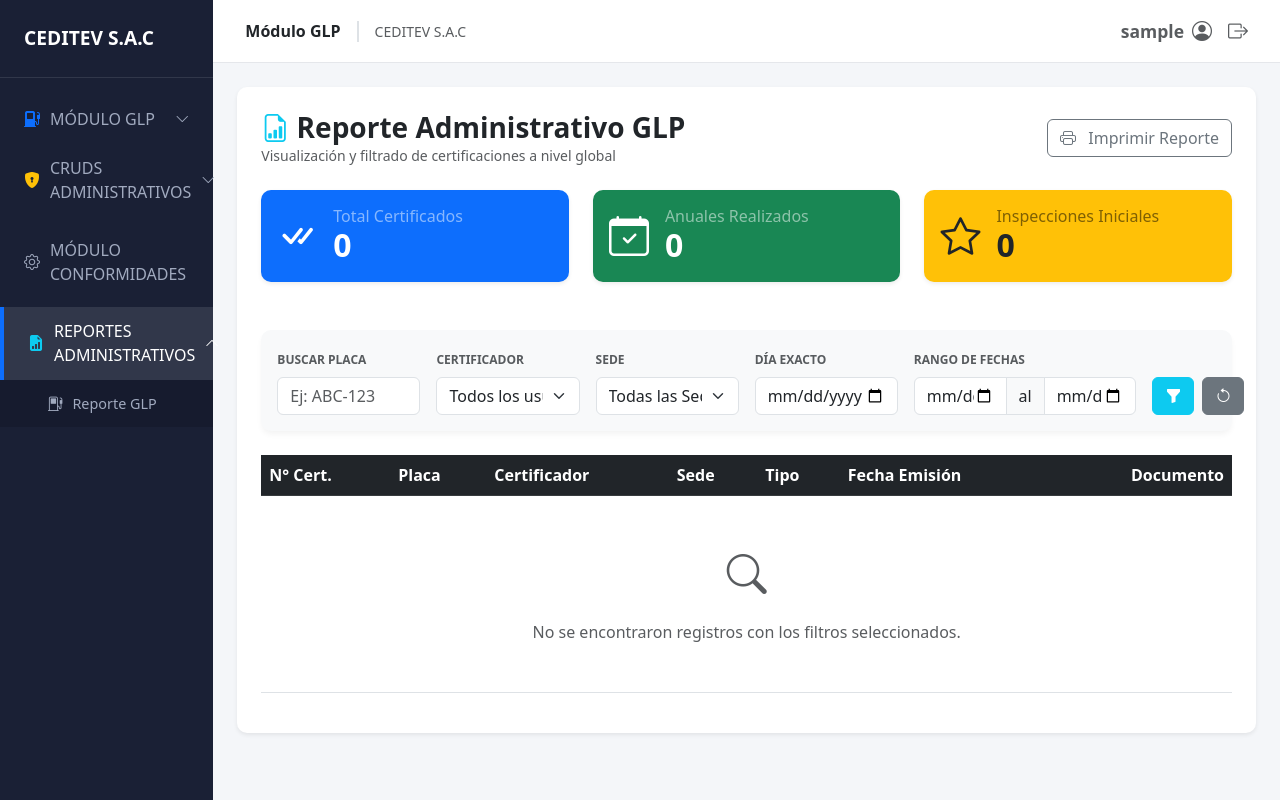
After one commit to Fabrizio106/sistema_GLPyCONF, a Django app: page /glp/reportes/ in a window 1280 px wide. The commit adds this page. Run offline with Django 5.2, Linux system fonts and the light colour scheme; the visitor is signed in with stand-in values (Sample User, id 1); data comes from the database, SQL or seed files in the repository; data that the repository does not hold is empty; some libraries are stand-ins or nearby versions.

Commit message:
Prueba V2

```diff
--- a/config/settings.py
+++ b/config/settings.py
@@ -112,7 +112,7 @@ try:
 except:
     locale.setlocale(locale.LC_ALL, '') # Si falla, usa el del sistema
 
-TIME_ZONE = 'UTC'
+TIME_ZONE = 'America/Lima'
 
 USE_I18N = True
 
--- a/glp/templates/glp/pdf_certificado.html
+++ b/glp/templates/glp/pdf_certificado.html
@@ -254,7 +254,7 @@
     </div>
 
     <p style="font-size: 7pt; margin-top: 10pt; text-align: center;">
-        Se expide el presente certificado en la ciudad de {{ certificado.ciudad_glp_pdf|upper }}, el {{ certificado.fecha_emision_es }}
+        Se expide el presente certificado en la ciudad de {{ certificado.ciudad_glp_pdf|upper }}, el {{ certificado.fecha_certificacion_es }}
     </p>
 
 </body>
--- /dev/null
+++ b/glp/templates/glp/reporte_general_glp.html
@@ -0,0 +1,171 @@
+{% extends 'base.html' %}
+
+{% block content %}
+<div class="card p-4 border-0 shadow-sm">
+    <div class="d-flex justify-content-between align-items-center mb-4">
+        <div>
+            <h3 class="fw-bold text-dark mb-0"><i class="bi bi-file-earmark-bar-graph text-info"></i> Reporte Administrativo GLP</h3>
+            <p class="text-muted small mb-0">Visualización y filtrado de certificaciones a nivel global</p>
+        </div>
+        <button onclick="window.print()" class="btn btn-outline-secondary">
+            <i class="bi bi-printer me-2"></i> Imprimir Reporte
+        </button>
+    </div>
+
+    <div class="row mb-4">
+        <div class="col-md-4">
+            <div class="card bg-primary text-white border-0 shadow-sm">
+                <div class="card-body d-flex align-items-center">
+                    <div class="fs-1 me-3"><i class="bi bi-check-all"></i></div>
+                    <div>
+                        <h6 class="mb-0 text-white-50">Total Certificados</h6>
+                        <h2 class="fw-bold mb-0">{{ total }}</h2>
+                    </div>
+                </div>
+            </div>
+        </div>
+        <div class="col-md-4">
+            <div class="card bg-success text-white border-0 shadow-sm">
+                <div class="card-body d-flex align-items-center">
+                    <div class="fs-1 me-3"><i class="bi bi-calendar-check"></i></div>
+                    <div>
+                        <h6 class="mb-0 text-white-50">Anuales Realizados</h6>
+                        <h2 class="fw-bold mb-0">{{ anuales }}</h2>
+                    </div>
+                </div>
+            </div>
+        </div>
+        <div class="col-md-4">
+            <div class="card bg-warning text-dark border-0 shadow-sm">
+                <div class="card-body d-flex align-items-center">
+                    <div class="fs-1 me-3"><i class="bi bi-star"></i></div>
+                    <div>
+                        <h6 class="mb-0 text-black-50">Inspecciones Iniciales</h6>
+                        <h2 class="fw-bold mb-0">{{ iniciales }}</h2>
+                    </div>
+                </div>
+            </div>
+        </div>
+    </div>
+
+    <div class="card border-0 bg-light mb-4">
+        <div class="card-body">
+            <form method="GET" class="row g-3">
+                <div class="col-md-2">
+                    <label class="form-label small text-muted fw-bold">BUSCAR PLACA</label>
+                    <input type="text" name="q" class="form-control" placeholder="Ej: ABC-123" value="{{ request.GET.q }}">
+                </div>
+
+                <div class="col-md-2">
+                    <label class="form-label small text-muted fw-bold">CERTIFICADOR</label>
+                    <select name="usuario" class="form-select">
+                        <option value="">Todos los usuarios</option>
+                        {% for u in usuarios %}
+                        <option value="{{ u.id }}" {% if request.GET.usuario == u.id|stringformat:"i" %}selected{% endif %}>
+                            {{ u.first_name }} {{ u.last_name }} ({{ u.username }})
+                        </option>
+                        {% endfor %}
+                    </select>
+                </div>
+
+                <div class="col-md-2">
+                    <label class="form-label small text-muted fw-bold">SEDE</label>
+                    <select name="sede" class="form-select">
+                        <option value="">Todas las Sedes</option>
+                        {% for s in sedes %}
+                        <option value="{{ s.id }}" {% if request.GET.sede == s.id|stringformat:"i" %}selected{% endif %}>
+                            {{ s.nombre_sede }}
+                        </option>
+                        {% endfor %}
+                    </select>
+                </div>
+
+                <div class="col-md-2">
+                    <label class="form-label small text-muted fw-bold">DÍA EXACTO</label>
+                    <input type="date" name="fecha" class="form-control" value="{{ request.GET.fecha }}">
+                </div>
+
+                <div class="col-md-3">
+                    <label class="form-label small text-muted fw-bold">RANGO DE FECHAS</label>
+                    <div class="input-group">
+                        <input type="date" name="inicio" class="form-control" value="{{ request.GET.inicio }}">
+                        <span class="input-group-text">al</span>
+                        <input type="date" name="fin" class="form-control" value="{{ request.GET.fin }}">
+                    </div>
+                </div>
+
+                <div class="col-md-1 d-flex align-items-end gap-2">
+                    <button type="submit" class="btn btn-info text-white w-100" title="Aplicar Filtros">
+                        <i class="bi bi-funnel-fill"></i>
+                    </button>
+                    <a href="{% url 'reporte_glp_admin' %}" class="btn btn-secondary w-100" title="Limpiar Búsqueda">
+                        <i class="bi bi-arrow-counterclockwise"></i>
+                    </a>
+                </div>
+            </form>
+        </div>
+    </div>
+
+    <div class="table-responsive">
+        <table class="table table-hover align-middle">
+            <thead class="table-dark">
+                <tr>
+                    <th>N° Cert.</th>
+                    <th>Placa</th>
+                    <th>Certificador</th>
+                    <th>Sede</th>
+                    <th>Tipo</th>
+                    <th>Fecha Emisión</th>
+                    <th class="text-end">Documento</th>
+                </tr>
+            </thead>
+            <tbody>
+                {% for c in certificados %}
+                <tr>
+                    <td class="fw-bold">{{ c.numero_certificado }}</td>
+                    <td><span class="badge bg-light text-dark border">{{ c.placa }}</span></td>
+                    <td>
+                        <div class="d-flex align-items-center">
+                            <i class="bi bi-person-circle me-2 text-primary"></i>
+                            <div>
+                                <div class="fw-bold small">{{ c.usuario.get_full_name|default:c.usuario.username }}</div>
+                            </div>
+                        </div>
+                    </td>
+                    <td>{{ c.sede.nombre_sede }}</td>
+                    <td>
+                        {% if c.tipo_certificado == 'INICIAL' %}
+                            <span class="badge rounded-pill bg-warning text-dark">INICIAL</span>
+                        {% else %}
+                            <span class="badge rounded-pill bg-success">ANUAL</span>
+                        {% endif %}
+                    </td>
+                    <td>
+                        <div class="small fw-bold">{{ c.fecha_emision|date:"d/m/Y" }}</div>
+                        <div class="text-primary fw-bold" style="font-size: 0.85rem;">
+                            <i class="bi bi-clock-history"></i> {{ c.fecha_registro|date:"H:i" }}
+                        </div>
+
+                        <div class="text-muted mt-1" style="font-size: 0.7rem; border-top: 1px solid #eee;">
+                            Emisión: {{ c.fecha_certificacion|date:"d/m/Y" }}
+                        </div>
+                    </td>
+                    <td class="text-end">
+                        <a href="{% url 'descargar_pdf_glp' c.pk %}" class="btn btn-sm btn-danger shadow-sm">
+                            <i class="bi bi-file-earmark-pdf"></i> PDF
+                        </a>
+                    </td>
+                </tr>
+                {% empty %}
+                <tr>
+                    <td colspan="7" class="text-center text-muted p-5">
+                        <i class="bi bi-search fs-1 d-block mb-3"></i>
+                        No se encontraron registros con los filtros seleccionados.
+                    </td>
+                </tr>
+                {% endfor %}
+            </tbody>
+        </table>
+    </div>
+</div>
+{% endblock %}
--- a/glp/urls.py
+++ b/glp/urls.py
@@ -10,5 +10,6 @@ urlpatterns = [
     path('configuracion-sedes/eliminar/<int:pk>/', views.eliminar_sede, name='eliminar_sede'),
     path('editar/<int:pk>/', views.editar_certificado_glp, name='editar_glp'),
     path('eliminar/<int:pk>/', views.eliminar_certificado_glp, name='eliminar_glp'),
+    path('reportes/', views.reporte_glp_admin, name='reporte_glp_admin'),
 
 ]
--- a/glp/views.py
+++ b/glp/views.py
@@ -29,6 +29,8 @@ def registrar_certificado_glp(request):
     if request.method == 'POST':
         form = CertificadoGLPForm(request.POST)
         if form.is_valid():
+            certificado = form.save(commit=False)
+            certificado.usuario = request.user
             form.save()
             messages.success(request, "¡Certificado registrado con éxito!")
             return redirect('registrar_glp')
@@ -43,7 +45,6 @@ def registrar_certificado_glp(request):
 
 def render_to_pdf(template_src, context_dict={}, filename="documento"):
     template = get_template(template_src)
-    # Esta línea es la que cambia {{ certificado.placa }} por "ABC-123"
     html = template.render(context_dict)
 
     response = HttpResponse(content_type='application/pdf')
@@ -57,20 +58,36 @@ def render_to_pdf(template_src, context_dict={}, filename="documento"):
 
 @login_required
 def historial_glp(request):
-    certificados = CertificadoGLP.objects.all().order_by('-id')
-
-    query = request.GET.get('q')
+    certificados = CertificadoGLP.objects.filter(usuario=request.user).order_by('-id')
+    query = request.GET.get('q') # por placa
+    sede_id = request.GET.get('sede')      # por sede
+    fecha_unica = request.GET.get('fecha') # por dia
+    f_inicio = request.GET.get('inicio')   # por rango
+    f_fin = request.GET.get('fin')
     if query:
         certificados = certificados.filter(placa__icontains=query)
+    if sede_id:
+        certificados = certificados.filter(sede_id=sede_id)
+    if fecha_unica:
+        certificados = certificados.filter(fecha_emision=fecha_unica)
+    elif f_inicio and f_fin:
+        certificados = certificados.filter(fecha_emision__range=[f_inicio, f_fin])
 
-    return render(request, 'glp/historial_glp.html', {'certificados': certificados})
+    sedes = SedeConfiguracion.objects.all()
+
+    return render(request, 'glp/historial_glp.html', {
+        'certificados': certificados,
+        'sedes': sedes,
+    })
 
 @login_required
 def descargar_pdf_glp(request, pk):
     certificado = get_object_or_404(CertificadoGLP, pk=pk)
     return render_to_pdf('glp/pdf_certificado.html', {'certificado': certificado}, filename=certificado.placa)
 
+
 @login_required
+@staff_member_required
 def gestion_sedes(request, pk=None):
     sede_instancia = get_object_or_404(SedeConfiguracion, pk=pk) if pk else None
 
@@ -122,6 +139,7 @@ def eliminar_certificado_glp(request, pk):
     return redirect('historial_glp')
 
 @login_required
+@staff_member_required
 def gestion_usuarios(request, user_id=None):
     usuario_editar = None
     if user_id:
@@ -181,3 +199,47 @@ def eliminar_usuario(request, user_id):
         messages.warning(request, f"Usuario eliminado.", extra_tags='usuario')
 
     return redirect('gestion_usuarios')
+
+@login_required
+@staff_member_required
+def reporte_glp_admin(request):
+
+    q = request.GET.get('q')
+    user_id = request.GET.get('usuario')
+    sede_id = request.GET.get('sede')
+    f_unica = request.GET.get('fecha')
+    f_inicio = request.GET.get('inicio')
+    f_fin = request.GET.get('fin')
+
+    hubo_busqueda = any([q, user_id, sede_id, f_unica, (f_inicio and f_fin)])
+
+    if hubo_busqueda:
+        certificados = CertificadoGLP.objects.all().order_by('-id')
+        if q:
+            certificados = certificados.filter(placa__icontains=q)
+        if user_id:
+            certificados = certificados.filter(usuario_id=user_id)
+        if sede_id:
+            certificados = certificados.filter(sede_id=sede_id)
+        if f_unica:
+            certificados = certificados.filter(fecha_emision=f_unica)
+        elif f_inicio and f_fin:
+            certificados = certificados.filter(fecha_emision__range=[f_inicio, f_fin])
+    else:
+        certificados = CertificadoGLP.objects.none()
+
+    usuarios = User.objects.filter(is_staff=False)
+    sedes = SedeConfiguracion.objects.all()
+
+    total_encontrados = certificados.count()
+    total_anuales = certificados.filter(tipo_certificado='ANUAL').count()
+    total_iniciales = certificados.filter(tipo_certificado='INICIAL').count()
+
+    return render(request, 'glp/reporte_general_glp.html', {
+        'certificados': certificados,
+        'usuarios': usuarios,
+        'sedes': sedes,
+        'total': total_encontrados,
+        'anuales': total_anuales,
+        'iniciales': total_iniciales
+    })
--- a/templates/base.html
+++ b/templates/base.html
@@ -7,12 +7,13 @@
     <title>{% block title %}Sistema de Certificaciones{% endblock %}</title>
     <link href="https://cdn.jsdelivr.net/npm/bootstrap@5.3.0/dist/css/bootstrap.min.css" rel="stylesheet">
     <link rel="stylesheet" href="https://cdn.jsdelivr.net/npm/bootstrap-icons@1.11.1/font/bootstrap-icons.css">
-    <!-- SweetAlert2 para los anuncios de éxito -->
-    <script src="https://cdn.jsdelivr.net/npm/sweetalert2@11"></script>
     <style>
+        :root { font-display: swap; }
         body {
             background-color: #f4f6f9;
             overflow-x: hidden;
+            font-family: system-ui,
+            -apple-system, sans-serif;
         }
 
         .sidebar {
@@ -60,7 +61,6 @@
             background-color: rgba(255, 255, 255, 0.05);
         }
 
-        /* Estilos para submenús */
         .submenu {
             background-color: #161b2e;
             list-style: none;
@@ -118,7 +118,6 @@
 
         .dropdown-item {
             font-size: 9pt;
-            /* Consistente con el tamaño de letra de tus tablas */
             font-weight: bold;
             color: #333;
             padding: 10px 15px;
@@ -134,6 +133,25 @@
             width: 15px;
             text-align: center;
         }
+
+        .nav-link.active-parent {
+            color: white !important;
+            background-color: rgba(255, 255, 255, 0.1) !important;
+            border-left: 4px solid #0d6efd;
+        }
+
+        /* Sombreado para la subsección específica donde estás */
+        .submenu .nav-link.active-child {
+            color: white !important;
+            background-color: #242b45 !important;
+            font-weight: bold;
+        }
+
+        /* Para que el ícono de la flecha rote cuando esté abierto */
+        .nav-link:not(.collapsed) .bi-chevron-down {
+            transform: rotate(180deg);
+            transition: transform 0.3s;
+        }
     </style>
 </head>
 
@@ -145,50 +163,89 @@
                 CEDITEV S.A.C
             </div>
 
-            <ul class="nav flex-column mt-3">
+            <ul class="nav flex-column mt-3" id="sidebarMenu">
                 <li class="nav-item w-100">
-                    <a class="nav-link" data-bs-toggle="collapse" href="#submenuGLP">
+                    <a class="nav-link {% if 'nuevo' in request.path or 'historial' in request.path %}active-parent{% else %}collapsed{% endif %}"
+                        data-bs-toggle="collapse" href="#submenuGLP" data-bs-parent="#sidebarMenu">
                         <i class="bi bi-fuel-pump-fill text-primary"></i>
-                        <span>Módulo GLP</span>
+                        <span>MÓDULO GLP</span>
                         <i class="bi bi-chevron-down ms-auto small"></i>
                     </a>
-                    <div class="collapse show" id="submenuGLP">
+
+                    <div class="collapse {% if 'nuevo' in request.path or 'historial' in request.path %}show{% endif %}"
+                        id="submenuGLP">
                         <ul class="submenu">
-                            <li><a href="{% url 'registrar_glp' %}" class="nav-link"><i class="bi bi-plus-circle"></i>
-                                    Nuevo Certificado</a></li>
-                            <li><a href="{% url 'historial_glp' %}" class="nav-link"><i class="bi bi-clock-history"></i>
-                                    Historial</a></li>
+                            <li>
+                                <a href="{% url 'registrar_glp' %}"
+                                    class="nav-link {% if 'nuevo' in request.path %}active-child{% endif %}">
+                                    <i class="bi bi-plus-circle"></i> Nuevo Certificado
+                                </a>
+                            </li>
+                            <li>
+                                <a href="{% url 'historial_glp' %}"
+                                    class="nav-link {% if 'historial' in request.path %}active-child{% endif %}">
+                                    <i class="bi bi-clock-history"></i> Historial
+                                </a>
+                            </li>
                         </ul>
                     </div>
                 </li>
 
+                {% if user.is_staff %}
                 <li class="nav-item w-100">
-                    <a class="nav-link collapsed" data-bs-toggle="collapse" href="#submenuAdmin">
+                    <a class="nav-link {% if 'sedes' in request.path or 'usuarios' in request.path %}active-parent{% else %}collapsed{% endif %}"
+                        data-bs-toggle="collapse" href="#submenuAdmin" data-bs-parent="#sidebarMenu">
                         <i class="bi bi-shield-lock-fill text-warning"></i>
                         <span>CRUDS ADMINISTRATIVOS</span>
                         <i class="bi bi-chevron-down ms-auto small"></i>
                     </a>
-                    <div class="collapse" id="submenuAdmin">
+                    <div class="collapse {% if 'sedes' in request.path or 'usuarios' in request.path %}show{% endif %}"
+                        id="submenuAdmin">
                         <ul class="submenu">
                             <li>
-                                <a href="{% url 'gestion_sedes' %}" class="nav-link">
+                                <a href="{% url 'gestion_sedes' %}"
+                                    class="nav-link {% if 'sedes' in request.path %}active-child{% endif %}">
                                     <i class="bi bi-building"></i> Gestionar Sedes
                                 </a>
                             </li>
                             <li>
-                                <a href="{% url 'gestion_usuarios' %}" class="nav-link">
+                                <a href="{% url 'gestion_usuarios' %}"
+                                    class="nav-link {% if 'usuarios' in request.path %}active-child{% endif %}">
                                     <i class="bi bi-people-fill"></i> Gestionar Usuarios
                                 </a>
                             </li>
                         </ul>
                     </div>
                 </li>
+                {% endif %}
 
                 <li class="nav-item w-100 mt-2">
-                    <a href="#" class="nav-link">
-                        <i class="bi bi-gear"></i> Módulo Conformidades
+                    <a href="#" class="nav-link {% if 'conformidades' in request.path %}active-parent{% endif %}">
+                        <i class="bi bi-gear"></i> MÓDULO CONFORMIDADES
                     </a>
                 </li>
+
+                {% if user.is_staff %}
+                <li class="nav-item w-100 mt-2">
+                    <a class="nav-link {% if 'reporte' in request.path %}active-parent{% else %}collapsed{% endif %}"
+                        data-bs-toggle="collapse" href="#submenuReportes" aria-expanded="false">
+                        <i class="bi bi-file-earmark-bar-graph-fill text-info"></i>
+                        <span>REPORTES ADMINISTRATIVOS</span>
+                        <i class="bi bi-chevron-down ms-auto small"></i>
+                    </a>
+
+                    <div class="collapse {% if 'reporte' in request.path %}show{% endif %}" id="submenuReportes">
+                        <ul class="submenu">
+                            <li>
+                                <a href="{% url 'reporte_glp_admin' %}"
+                                    class="nav-link {% if 'reporte-glp' in request.path %}active-child{% endif %}">
+                                    <i class="bi bi-fuel-pump"></i> Reporte GLP
+                                </a>
+                            </li>
+                        </ul>
+                    </div>
+                </li>
+                {% endif %}
             </ul>
         </div>
 
@@ -200,17 +257,14 @@
                 </div>
                 <div class="d-flex gap-3 text-muted fs-5">
                     <div class="d-flex align-items-center gap-2">
-                        <!-- Muestra el nombre del usuario logueado en la USAT -->
                         <span class="small fw-bold">{{ request.user.username }}</span>
                         <i class="bi bi-person-circle"></i>
                     </div>
 
-                    <!-- FORMULARIO OCULTO PARA LOGOUT -->
                     <form id="logout-form" action="{% url 'logout' %}" method="post" style="display: none;">
                         {% csrf_token %}
                     </form>
 
-                    <!-- LINK QUE ACTIVA EL FORMULARIO -->
                     <a href="#" class="text-muted"
                         onclick="event.preventDefault(); document.getElementById('logout-form').submit();">
                         <i class="bi bi-box-arrow-right" title="Cerrar Sesión"></i>
@@ -224,10 +278,10 @@
         </div>
     </div>
 
-    <script src="https://cdn.jsdelivr.net/npm/bootstrap@5.3.0/dist/js/bootstrap.bundle.min.js"></script>
+    <script src="https://cdn.jsdelivr.net/npm/bootstrap@5.3.0/dist/js/bootstrap.bundle.min.js" defer></script>
+    <script src="https://cdn.jsdelivr.net/npm/sweetalert2@11" defer></script>
 
     {% if messages %}
-    <!-- Creamos el JSON manualmente para evitar el error de FallbackStorage -->
     <script id="messages-data" type="application/json">
         [
             {% for message in messages %}
@@ -240,41 +294,40 @@
     </script>
 
     <script>
+        // Esperamos a que la página cargue para ejecutar SweetAlert
+        window.addEventListener('DOMContentLoaded', () => {
             const urlHistorial = "{% url 'historial_glp' %}";
-        const messagesData = JSON.parse(document.getElementById('messages-data').textContent);
+            const messageElement = document.getElementById('messages-data');
+            if(!messageElement) return;
+
+            const messagesData = JSON.parse(messageElement.textContent);
 
             messagesData.forEach(m => {
                 const isUsuario = m.tags.includes('usuario');
                 const isError = m.tags.includes('error');
 
-            if (isUsuario) {
                 Swal.fire({
                     title: isError ? "¡Atención!" : "¡Éxito!",
                     text: m.message,
                     icon: isError ? "error" : "success",
-                    showConfirmButton: false,
-                    timer: 2000,
-                    timerProgressBar: true
-                });
-            } else {
-                Swal.fire({
-                    title: "¡Éxito!",
-                    text: m.message,
-                    icon: "success",
-                    showCancelButton: true,
+                    showCancelButton: !isUsuario,
                     confirmButtonColor: "#0d6efd",
                     cancelButtonColor: "#6c757d",
-                    confirmButtonText: "Ver en Historial",
-                    cancelButtonText: "Registrar otro"
+                    confirmButtonText: isUsuario ? "OK" : "Ver en Historial",
+                    cancelButtonText: "Registrar otro",
+                    showConfirmButton: true,
+                    timer: isUsuario ? 2000 : null,
+                    timerProgressBar: isUsuario
                 }).then((result) => {
-                    if (result.isConfirmed) {
+                    if (result.isConfirmed && !isUsuario) {
                         window.location.href = urlHistorial;
                     }
                 });
-            }
+            });
         });
     </script>
     {% endif %}
+
     {% block scripts %}{% endblock %}
 
 </body>
--- a/templates/login.html
+++ b/templates/login.html
@@ -2,6 +2,7 @@
 <html lang="es">
 <head>
     <meta charset="UTF-8">
+    <meta name="viewport" content="width=device-width, initial-scale=1.0">
     <title>Login - CEDITEV</title>
     <link href="https://cdn.jsdelivr.net/npm/bootstrap@5.3.0/dist/css/bootstrap.min.css" rel="stylesheet">
     <link rel="stylesheet" href="https://cdn.jsdelivr.net/npm/bootstrap-icons@1.11.1/font/bootstrap-icons.css">
```
Also changed, not shown: glp/forms.py (+7 -14 lines), glp/models.py (+65 -24 lines), glp/templates/glp/historial_glp.html (+49 -5 lines), glp/migrations/0008_alter_certificadoglp_combustible.py (added), glp/migrations/0009_alter_certificadoglp_alto_alter_certificadoglp_ancho_and_more.py (added), glp/migrations/0010_certificadoglp_usuario.py (added), glp/migrations/0011_certificadoglp_fecha_certificacion_and_more.py (added), glp/migrations/0012_alter_certificadoglp_alto_alter_certificadoglp_ancho_and_more.py (added), glp/migrations/0013_certificadoglp_fecha_registro.py (added). Lines whose indentation alone changed are shown as unchanged.
